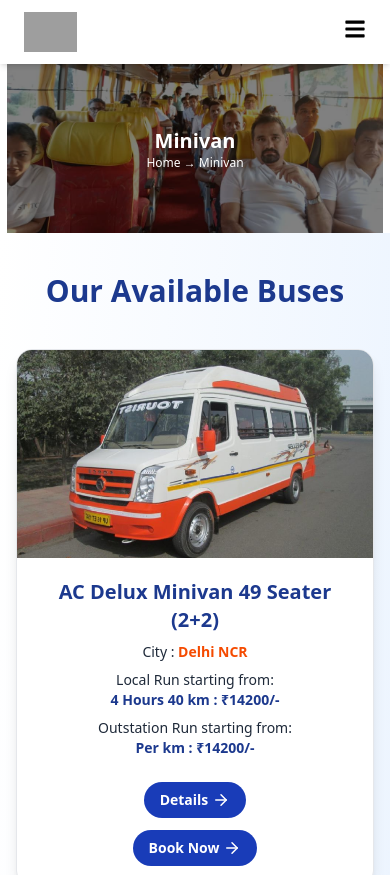
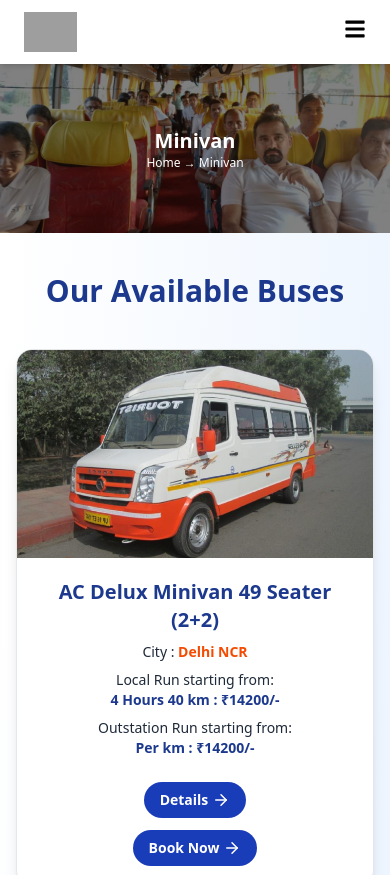
Before and after one commit to Rakhimunger/Ant-Bus-Project, a React (Vite) app: page /mini-van in a window 390 px wide. Shown: the top 875 px of the page. Built offline with nearby package versions, Linux system fonts and the light colour scheme; grey boxes are pictures that could not be loaded.

Commit message:
upadted minivan images

```diff
--- a/src/Pages/MiniVanPage.jsx
+++ b/src/Pages/MiniVanPage.jsx
@@ -6,13 +6,12 @@ import BookBusHire from "./BookBusHire";
 const MiniVanPage = () => {
   return (
     <div className="text-gray-800">
-      <div className="relative w-full h-[20vh] sm:h-[70vh]">
+      <div className="relative w-full h-[20vh] sm:h-[10vh]">
         <img
           src={Minivanimg}
           alt="Minivan"
           className="absolute inset-0 w-full h-full brightness-50
-                     object-contain sm:object-cover
-                     object-center"
+               object-cover object-center"
         />
         <div className="absolute inset-0 flex flex-col justify-center items-center text-white text-center px-4 z-10">
           <h1 className="text-xl sm:text-5xl font-bold leading-tight sm:mb-2 mb-1">
```
